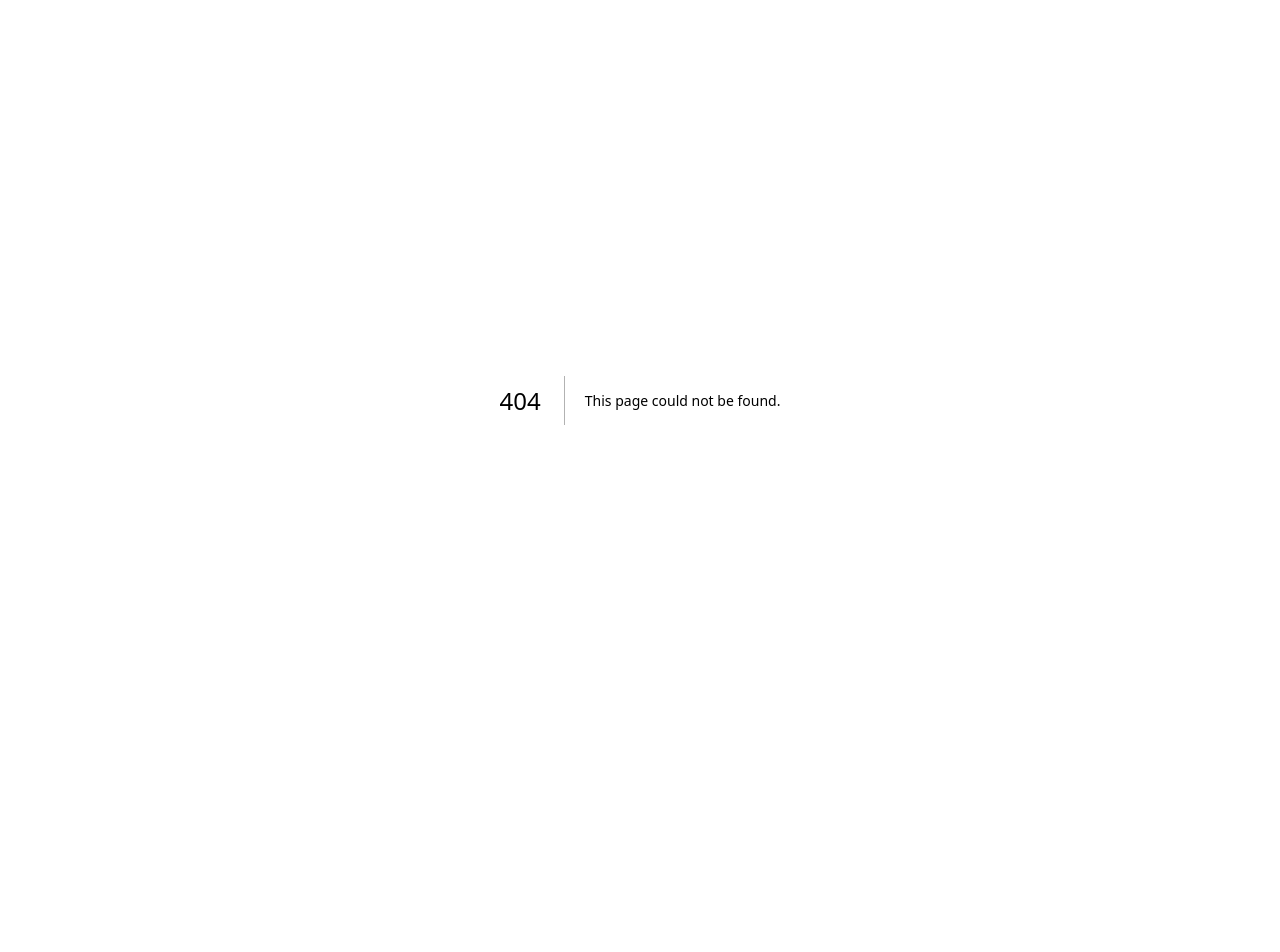
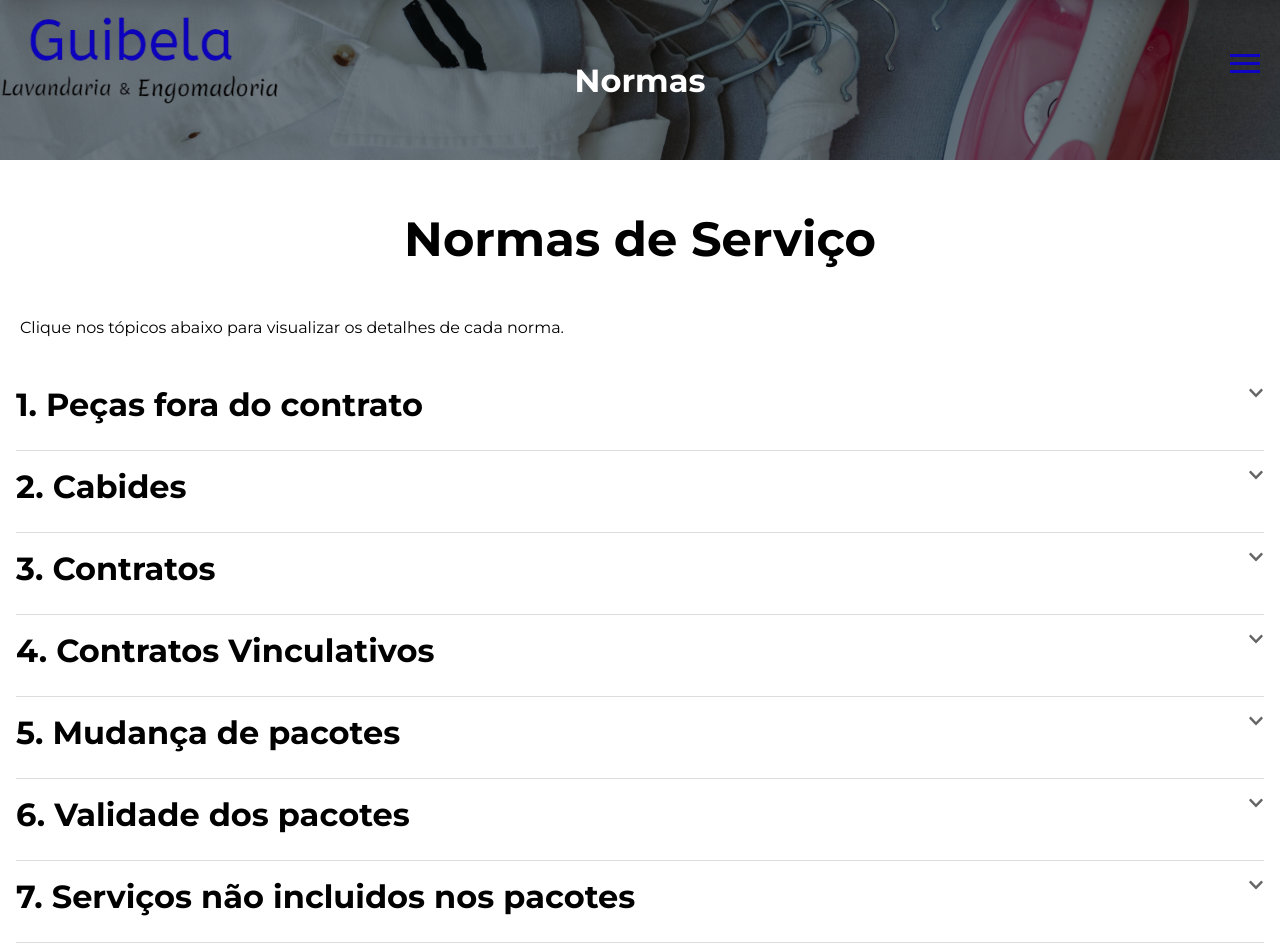
Before and after one commit to RubenCarvalhas/guibela, a Next.js app: page /normas in a window 1280 px wide. Before the commit this address had no page. Shown: the top 952 px of the page. Before the commit the page ends 800 px from the top, so only its background shows below. Built offline with nearby package versions, Linux system fonts and the light colour scheme.

Commit message:
Everything done

```diff
--- a/src/app/components/navbar.tsx
+++ b/src/app/components/navbar.tsx
@@ -38,7 +38,7 @@ export default function Navbar() {
         <li onClick={toggleMenu}><Link href="/lavagem">Lavagem/Limpeza a Seco</Link></li>
         <li onClick={toggleMenu}><Link href="/engomadoria">Engomadoria</Link></li>
         <li onClick={toggleMenu}><Link href="/costura">Costura</Link></li>
-        <li onClick={toggleMenu}>Normas</li>
+        <li onClick={toggleMenu}><Link href="/normas">Normas</Link></li>
       </ul>
     </div>
   );
--- a/src/app/components/table.tsx
+++ b/src/app/components/table.tsx
@@ -25,7 +25,7 @@ export default function Table({ tableName, title, search }: TableProps) {
   const [data, setData] = useState<TableRow[] | null>(null);
   const [currentPage, setCurrentPage] = useState(0);
 
-  // 🔄 Fetch data from Supabase
+  // Fetch data from Supabase
   useEffect(() => {
     const fetchData = async () => {
       const { data: tableData } = await supabase
@@ -39,7 +39,7 @@ export default function Table({ tableName, title, search }: TableProps) {
     fetchData();
   }, [tableName]);
 
-  // 🔁 Reset page when search changes
+  // Reset page when search changes
   useEffect(() => {
     setCurrentPage(0);
   }, [search]);
--- /dev/null
+++ b/src/app/normas/normas.css
@@ -0,0 +1,70 @@
+.hero-background {
+  background-image: linear-gradient(rgba(0,0,0,0.5), rgba(0,0,0,0.5)), url('/engomadoria.jpg');
+  background-size: cover;
+  background-position: center;
+  width: 100%;
+  height: 20vh;
+  position: relative;
+  display: flex;
+  justify-content: center;
+  align-items: center;
+}
+
+.hero-content {
+  text-align: center;
+  padding: 0 2rem;
+  max-width: 1200px;
+}
+
+.hero-content h1 {
+  color: #ffffff;
+  font-family: 'Montserrat', sans-serif;
+}
+
+.title h1{
+  text-align: center;
+  margin-top: 50px;
+  font-size: 3rem;
+  margin-bottom: 50px;
+}
+
+.title p{
+    padding-left: 20px;
+}
+
+.normas-list {
+  margin: 2rem auto;
+  padding: 0 1rem;
+}
+
+.norma-item {
+  border-bottom: 1px solid #ddd;
+  padding: 1rem 0;
+}
+
+.norma-title {
+  font-size: 2rem;
+  cursor: pointer;
+  display: flex;
+  justify-content: space-between;
+}
+
+.arrow {
+  font-size: 1rem;
+  margin-left: 0.5rem;
+  color: #666;
+}
+
+.norma-content {
+  max-height: 0;
+  overflow: hidden;
+  margin-top: 10px;
+  transform: translateY(-10px);
+  transition: max-height 0.2s ease, transform 0.2s ease;
+  font-size: 20px;
+}
+
+.norma-content.visible {
+  max-height: 200px;
+  transform: translateY(0);
+}
--- /dev/null
+++ b/src/app/normas/page.tsx
@@ -0,0 +1,135 @@
+"use client";
+
+import { useState } from "react";
+import { FaChevronDown, FaChevronUp } from "react-icons/fa";
+import "./normas.css";
+import Navbar from "../components/navbar";
+import Footer from "../components/footer";
+
+const normas = [
+  {
+    title: "1. Peças fora do contrato",
+    content:
+      "Reservamo-nos o direito de aplicar tabela específica às peças que não fazem parte do contrato (ex: conectores, tralhas, bordados, blusões, etc).",
+  },
+  {
+    title: "2. Cabides",
+    content:
+      "Os cabides são devolvidos no ato da próxima recolha.",
+  },
+  {
+    title: "3. Contratos",
+    content:
+      "Os contratos terão de ter peças variadas.",
+  },
+  {
+    title: "4. Contratos Vinculativos",
+    content:
+      "A nossa empresa não sujeita o cliente a qualquer tipo de contrato vinculativo referente ao nº de peças.",
+  },
+  {
+    title: "5. Mudança de pacotes",
+    content:
+        "O cliente pode mudar de pacote a cada mês de acordo com as suas necessidades (nº peças a enviar) ou escolher um pacote fixo, sendo este que o número camisas/calças enviadas não poderá exceder os 50% do número de peças do pacote.",
+  },
+  {
+    title: "6. Validade dos pacotes",
+    content:
+        "Os pacotes têm a validade de 4 semanas a contar à data de aquisação do mesmo.",
+  },
+  {
+    title: "7. Serviços não incluidos nos pacotes",
+    content:
+        "O serviço de pacote não inclui carpetes, tapeçarias, peles, edredões, blazers, blusões, cabedais, rendas, bordados, fatos de cerimónia ou outras peças cuja engomagem seja de maior complexidade.",
+  },
+  {
+    title: "8. Recolhas e entregas",
+    content:
+        "As recolhas e entregas são efectuadas até, de acordo com a necessidade do cliente, e a roupa será entregue ao cliente no prazo de 48h, salvo excepções acordados com o cliente, ou em casos que ocorram cortes de energia ou água.",
+  },
+  {
+    title: "9. Serviços de costura",
+    content:
+        "Nos serviços de costura, todos os arranjos que estejam marcados pelo cliente, são da sua inteira responsabilidade.",
+  },
+  {
+    title: "10. Pagamento dos serviços",
+    content:
+        "Todos os serviços são em pré-pagamento.",
+  },
+  {
+    title: "11. Transporte de roupa",
+    content:
+        "Para o transporte da roupa, o cliente pode optar por açafate, saco e cabides próprios, ou por açafate, saco e cabides da nossa empresa.",
+  },
+  {
+    title: "12. Acessórios de transporte de roupa",
+    content:
+        "Todos os acessórios de transporte de roupa fornecidos pela nossa empresa aos clientes de Pacotes Mensais, devem ser devolvidos, caso o mesmo não aconteça, serão debitados ao cliente no final de contrato.",
+  },
+  {
+    title: "13. Levantamento das roupas",
+    content:
+        "Se o cliente não efectuar o levantamento da roupa na nossa loja até 90 dias após a data de entrega, a mesma é doada a instituições de caridade escolhidas pela nossa empresa.",
+  },
+  {
+    title: "14. Reclamações",
+    content:
+        "O cliente dispõe de 24 horas para eventuais reclamações sob o serviço prestado.",
+  },
+  {
+    title: "15. IVA",
+    content:
+        "Todos os preços constantes da nossa tabela de serviços de loja, incluem IVA à taxa legal em vigor.",
+  },
+  {
+    title: "16. Recolha e entrega ao Domicilio",
+    content:
+        "Com recolha e entrega ao Domicilio, acima de 15 peças.",
+  }
+
+];
+
+export default function Normas() {
+  const [openIndex, setOpenIndex] = useState<number | null>(null);
+
+  const toggle = (index: number) => {
+    setOpenIndex(openIndex === index ? null : index);
+  };
+
+  return (
+    <>
+      <div className="hero-background">
+        <Navbar />
+        <div className="hero-content">
+          <h1>Normas</h1>
+        </div>
+      </div>
+
+      <div className="title">
+        <h1>Normas de Serviço</h1>
+        <p>Clique nos tópicos abaixo para visualizar os detalhes de cada norma.</p>
+      </div>
+
+      <div className="normas-list">
+        {normas.map((item, index) => (
+          <div key={index} className={`norma-item ${openIndex === index ? "open" : ""}`}>
+            <h3 className="norma-title" onClick={() => toggle(index)}>
+              {item.title}
+              <span className="arrow">
+                {openIndex === index ? <FaChevronUp /> : <FaChevronDown />}
+              </span>
+            </h3>
+            <div className={`norma-content ${openIndex === index ? "visible" : ""}`}>
+                <p>{item.content}</p>
+                </div>
+          </div>
+        ))}
+      </div>
+
+      <section>
+        <Footer />
+      </section>
+    </>
+  );
+}
```
